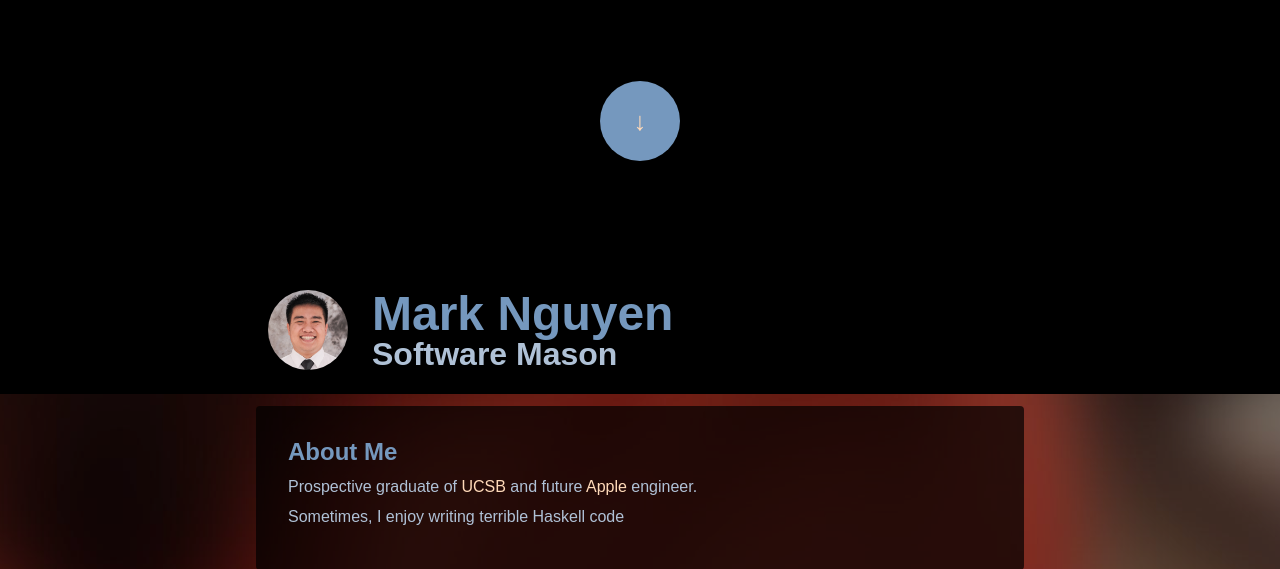
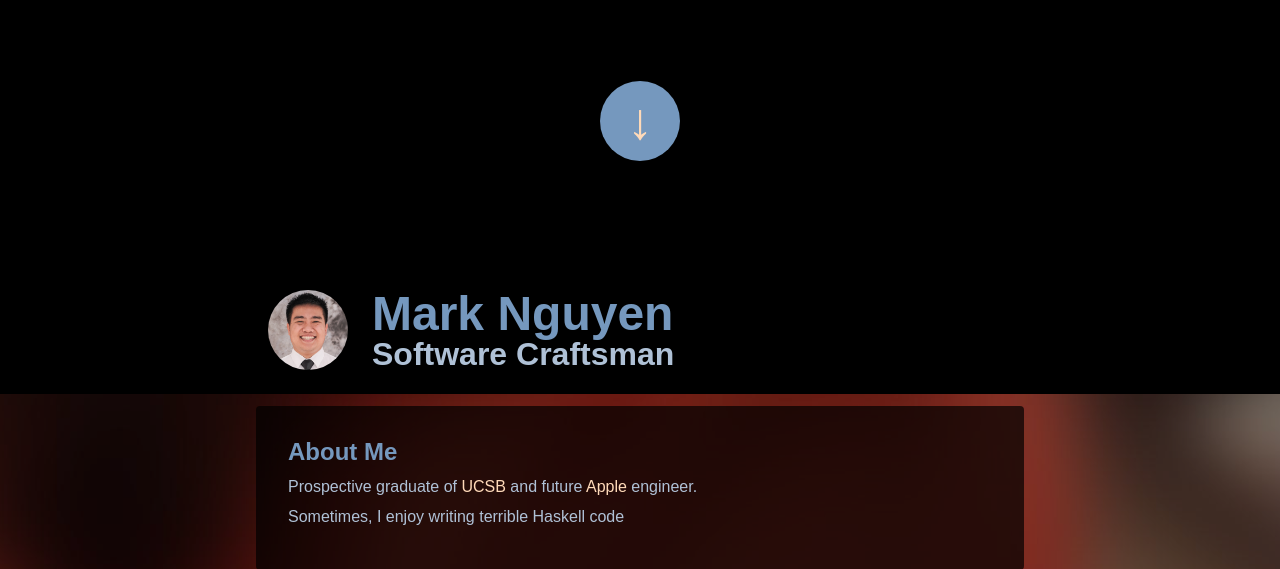
Before and after one commit to nguyenmp/mark-nguyen, a PHP site: page / in a window 1280 px wide. Shown: the part 1832-2401 px from the top of the page. Run offline with PHP 8.4, Linux system fonts and the light colour scheme; some libraries are stand-ins or nearby versions.

Commit message:
Made button bigger and more jokes

```diff
--- a/index.html
+++ b/index.html
@@ -28,7 +28,7 @@
           <div id="my_face"></div>
           <div class="header_text">
             <h1 id="my_name">Mark Nguyen</h1>
-            <h2 id="my_title">Software Mason</h2>
+            <h2 id="my_title">Software Craftsman</h2>
           </div>
         </div>
       </header>
--- a/main.css
+++ b/main.css
@@ -452,6 +452,7 @@ p {
   position: relative;
   display: block;
   top: 50%;
+  font-size: 200%;
   transform: translateY(-50%); }
 
 #content {
--- a/scss/landing.scss
+++ b/scss/landing.scss
@@ -46,6 +46,7 @@
     position: relative;
     display: block;
     top: 50%;
+    font-size: 200%;
     transform: translateY(-50%);
 }
 
```
